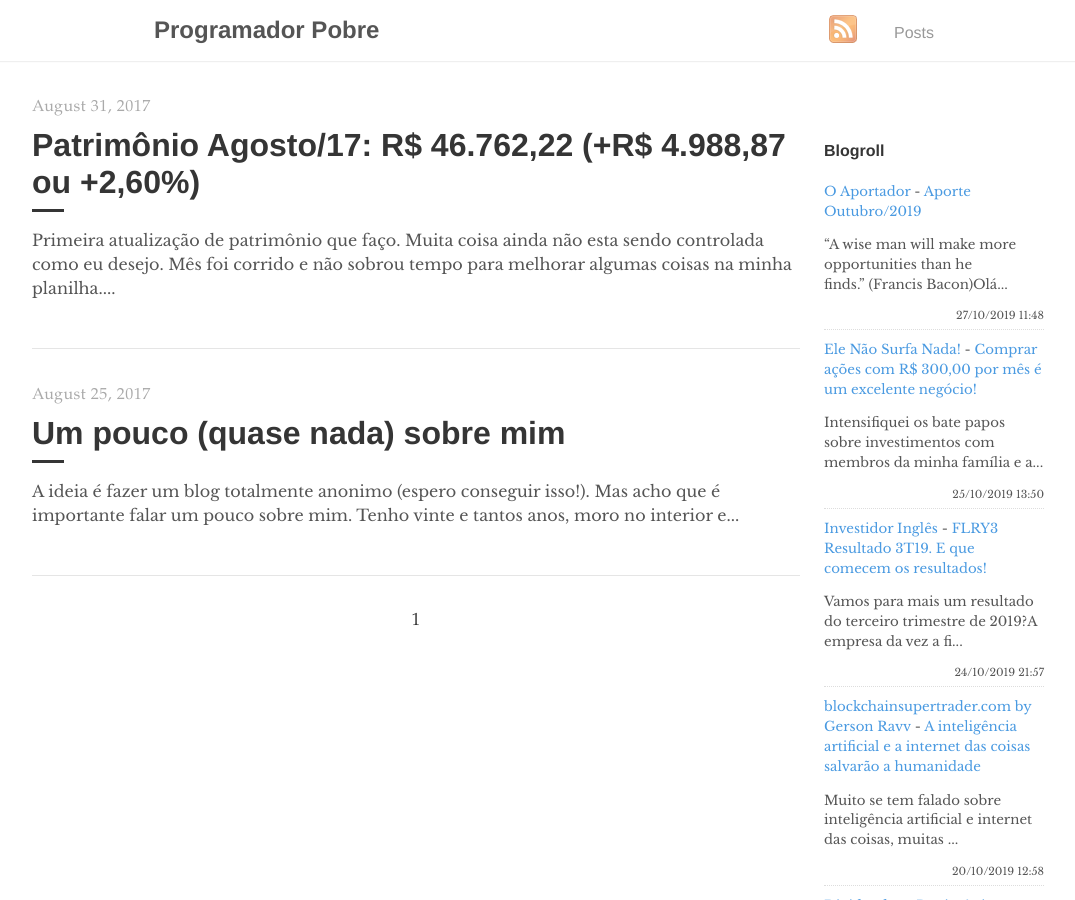
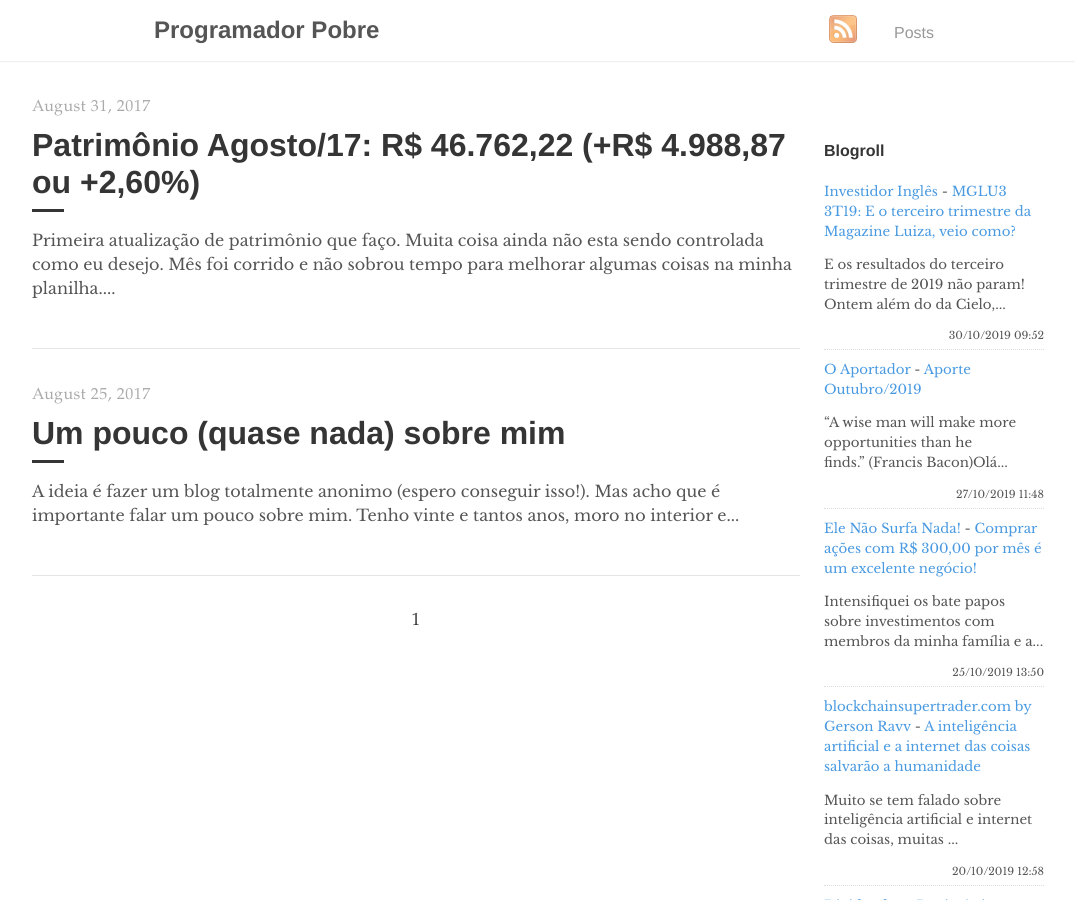
Before and after one commit to programadorpobre/programadorpobre.github.io, a Jekyll site: the page built from index.html, in a window 1280 px wide and 900 px high. Shown: the whole window, without its empty margins (96-1171 px from the left). Built offline with Jekyll 4.4.1, drawn with Linux system fonts in a browser that asks for light colours; the list of posts is cut into pages by our own code; comment, search, counter and statistics services are not loaded.

Commit message:
[ci skip] travis #816

```diff
--- a/_includes/feed-entries.html
+++ b/_includes/feed-entries.html
@@ -1,3 +1,8 @@
+<div class="feed-entry">
+    <a class="feed-entry-site-name" href="https://www.investidoringles.com/">Investidor Inglês</a> - <a class="feed-entry-title" href="https://www.investidoringles.com/2019/10/mglu3-3t19-resultado-terceiro-trimestre-magazine-luiza.html">MGLU3 3T19: E o terceiro trimestre da Magazine Luiza, veio como?</a>
+    <p class="feed-entry-summary">E os resultados do terceiro trimestre de 2019 não param! Ontem além do da Cielo,...</p>
+    <time datetime="2019-10-30T09:52:00.001-03:00">30/10/2019 09:52</time>
+</div>
 <div class="feed-entry">
     <a class="feed-entry-site-name" href="https://oaportadorfinanceiro.blogspot.com/">O Aportador</a> - <a class="feed-entry-title" href="https://oaportadorfinanceiro.blogspot.com/2019/10/aporte-outubro2019.html">Aporte Outubro/2019</a>
     <p class="feed-entry-summary">“A wise man will make more opportunities than he finds.”&nbsp;(Francis Bacon)Olá...</p>
@@ -7,11 +12,6 @@
     <a class="feed-entry-site-name" href="https://elenaosurfanada.blogspot.com/">Ele Não Surfa Nada!</a> - <a class="feed-entry-title" href="https://elenaosurfanada.blogspot.com/2019/10/comprar-acoes-com-r-30000-por-mes-e-um.html">Comprar ações com R$ 300,00 por mês é um excelente negócio!</a>
     <p class="feed-entry-summary">Intensifiquei os bate papos sobre investimentos com membros da minha família e a...</p>
     <time datetime="2019-10-25T13:50:00.001-03:00">25/10/2019 13:50</time>
-</div>
-<div class="feed-entry">
-    <a class="feed-entry-site-name" href="https://www.investidoringles.com/">Investidor Inglês</a> - <a class="feed-entry-title" href="https://www.investidoringles.com/2019/10/flry3-resultado-3t19-fleury.html">FLRY3 Resultado 3T19. E que comecem os resultados!</a>
-    <p class="feed-entry-summary">Vamos para mais um resultado do terceiro trimestre de 2019?A empresa da vez a fi...</p>
-    <time datetime="2019-10-24T21:57:00.001-03:00">24/10/2019 21:57</time>
 </div>
 <div class="feed-entry">
     <a class="feed-entry-site-name" href="http://www.blockchainsupertrader.com/">blockchainsupertrader.com by Gerson Ravv</a> - <a class="feed-entry-title" href="http://www.blockchainsupertrader.com/2019/10/a-inteligencia-artificial-e-internet.html">A inteligência artificial e a internet das coisas salvarão a humanidade</a>
```
